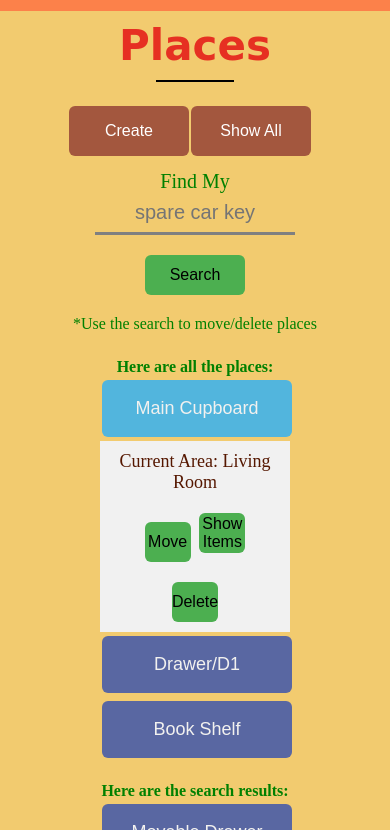
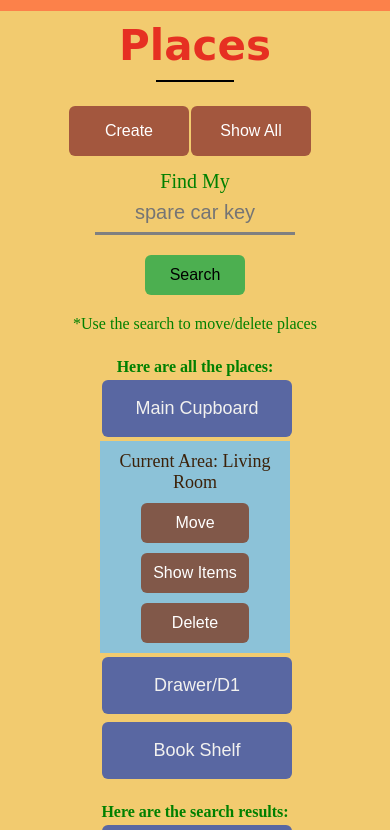
Before and after one commit to nitishbagul/where-is-it-node-capstone, a website: page public/index.html in a window 390 px wide. Both pictures are taken after a click on the button "Main Cupboard". Shown: the part 6177-7007 px from the top of the page. Drawn offline with nearby package versions, Linux system fonts and the light colour scheme.

Commit message:
collapsible color

```diff
--- a/public/style.css
+++ b/public/style.css
@@ -592,16 +592,16 @@ form span {
     list-style: none;
 }
 
-.active,
+/*.active,
 .collapse-content:hover {
     background-color: #52b5dd;
-}
+}*/
 
 .collapse-content {
     padding: 0 18px;
     display: none;
     overflow: hidden;
-    background-color: #f1f1f1;
+    background-color: #8CC2D8;
 }
 
 .collapse-content * {
@@ -610,9 +610,15 @@ form span {
 }
 
 .collapse-content button {
-    width: 30%
+    width: 30%;
+    height: 40px;
+    background-color: #815849;
+    color: white;
 }
 
+.collapse-content p {
+    color: #3C2109;
+}
 
 /*Media Queries*/
 
@@ -683,6 +689,13 @@ form span {
         width: 80%;
     }
 
+    .collapse-content button {
+        display: block;
+        margin-left: auto;
+        margin-right: auto;
+        width: 50%;
+    }
+
 }
 
 
@@ -749,6 +762,13 @@ form span {
     .delete-category-popup {
         width: 70%;
     }
+
+    .collapse-content button {
+        display: block;
+        margin-left: auto;
+        margin-right: auto;
+        width: 70%;
+    }
 }
 
 
```
